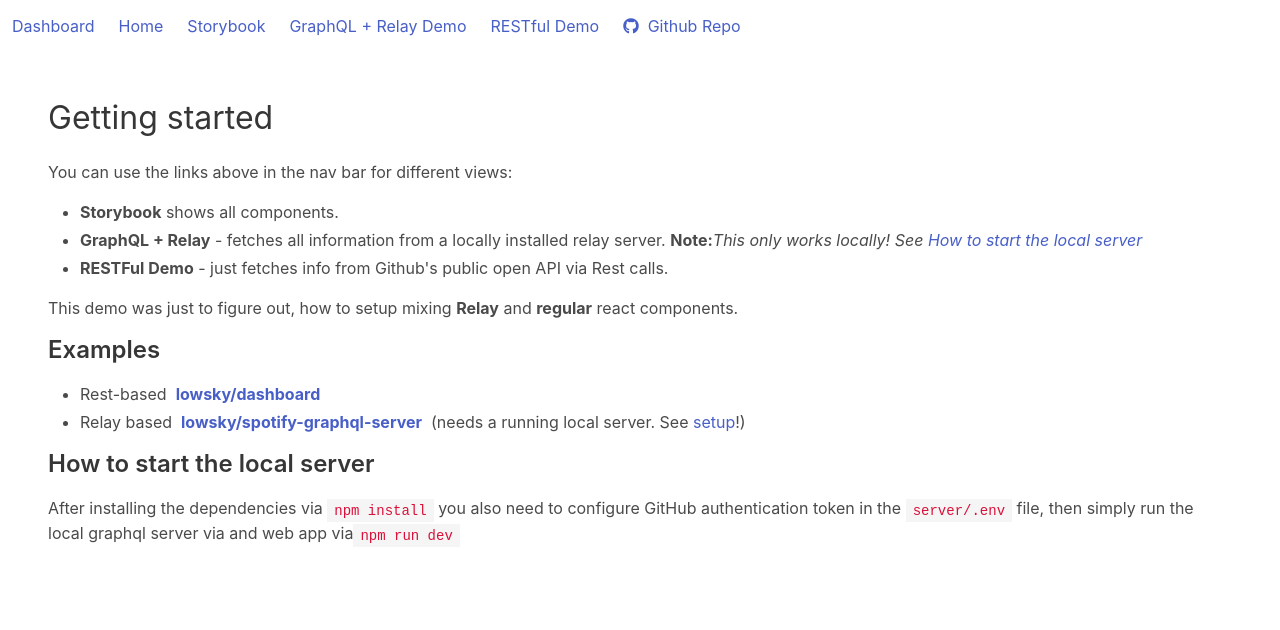
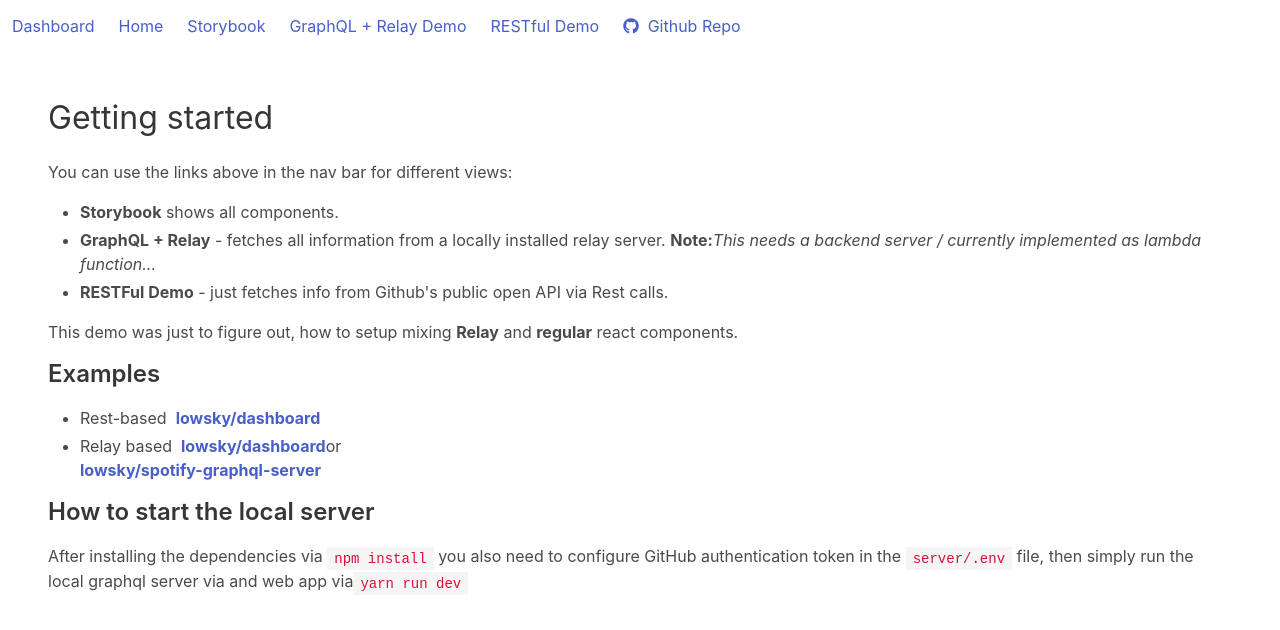
Before and after one commit to lowsky/gh-dashboard-relay, a React (Create React App) app: page /home in a window 1280 px wide. Shown: the top 630 px of the page. Built offline with nearby package versions, Linux system fonts and the light colour scheme.

Commit message:
adapt/fix text on home page .

```diff
--- a/public/index.html
+++ b/public/index.html
@@ -20,6 +20,9 @@
         If you see this, you might need to restart the server with
         NODE_ENV=production set.
 
+        <noscript>
+            <h2>You need just activate javascript in your browser!</h2>
+        </noscript>
     </div>
 </body>
 </html>
--- a/src/index/IndexPage.tsx
+++ b/src/index/IndexPage.tsx
@@ -14,7 +14,7 @@
                 <li>
                     <b>GraphQL + Relay</b> - fetches all information from a locally installed relay server. <b>Note:</b>
                     <i>
-                        This only works locally! See <a href="#localserver">How to start the local server</a>
+                        This needs a backend server / currently implemented as lambda function...
                     </i>
                 </li>
                 <li>
@@ -35,10 +35,12 @@
                 <li>
                     Relay based &nbsp;
                     <a href="./relay/lowsky/dashboard">
+                        <b>lowsky/dashboard</b>
+                    </a>
+                    or<br/>
+                    <a href="./relay/lowsky/spotify-graphql-server">
                         <b>lowsky/spotify-graphql-server</b>
                     </a>
-                    &nbsp; (needs a running local server. See <a href="#localserver">setup</a>
-                    !)
                 </li>
             </ul>
             <h4 className="is-size-4">How to start the local server</h4>
@@ -46,7 +48,7 @@
                 After installing the dependencies via <code>npm install</code> you also need to configure GitHub
                 authentication token in the <code>server/.env</code> file, then simply run the local graphql server via
                 and web app via
-                <code>npm run dev</code>
+                <code>yarn run dev</code>
             </p>
         </div>
     </div>
```
